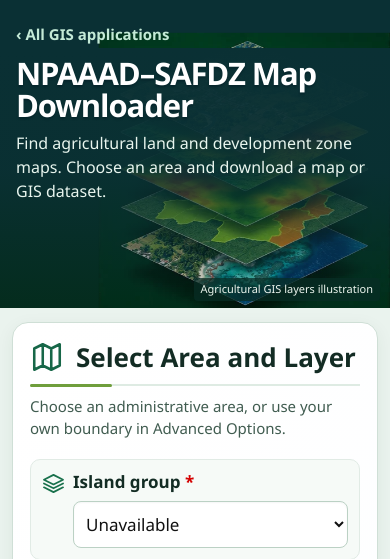
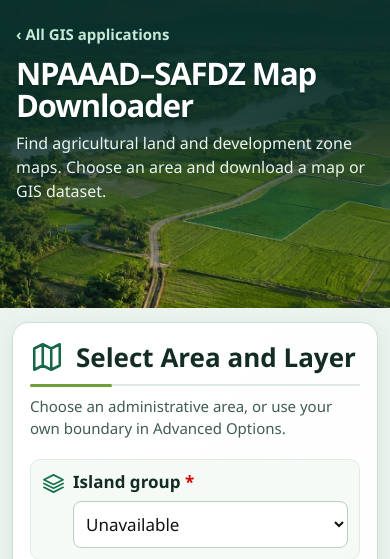
Before and after one commit to warren3398/NPAAAD-SAFDZ-Map-Downloader, a Flask app: page / in a window 390 px wide. Shown: the top 559 px of the page. Run offline with Flask 3, Linux system fonts and the light colour scheme.

Commit message:
Replace downloader banner with an uncaptioned aerial landscape

```diff
--- a/templates/index.html
+++ b/templates/index.html
@@ -82,14 +82,14 @@ body::before { content: none; }
 .portal-link { display: inline-block; color: var(--accent); text-decoration: none; font-size: 15px; font-weight: 730; }
 .portal-link:hover { text-decoration: underline; }
 .portal-link:focus-visible { outline: 2px solid var(--accent); outline-offset: 4px; }
-/* The illustration reaches the banner edges and fades into the title area. */
-.hero-figure { position: absolute; inset: 0 0 0 32%; margin: 0; z-index: 0; pointer-events: none; }
-.hero-figure img { display: block; width: 100%; height: 100%; object-fit: cover; object-position: center 47%; }
-.hero-figure::after { content: ""; position: absolute; inset: 0; background: linear-gradient(90deg, var(--banner), #0a332dd9 19%, #0a332d26 66%, transparent); }
-[data-theme="zoning-workspace"] .hero-figure { left: 38%; background: #042c1d; }
-[data-theme="zoning-workspace"] .hero-figure img { width: min(100%, 360px); margin-left: auto; object-fit: contain; object-position: right center; transform: scale(1.12); transform-origin: right center; mask-image: linear-gradient(90deg, transparent, #000 22%); }
-[data-theme="zoning-workspace"] .hero-figure::after { background: linear-gradient(90deg, var(--banner), #0a303480 37%, transparent 70%); }
-.hero-figure figcaption { position: absolute; z-index: 1; right: 20px; bottom: 12px; padding: 3px 7px; border-radius: 4px; color: #edf6ef; background: #082d25bd; font-size: 12px; }
+/* Full-bleed aerial landscape with a dark edge behind the title. */
+.hero-figure { position: absolute; inset: 0; margin: 0; z-index: 0; pointer-events: none; }
+.hero-figure img { display: block; width: 100%; height: 100%; object-fit: cover; object-position: center 57%; }
+.hero-figure::after {
+  content: ""; position: absolute; inset: 0;
+  background: linear-gradient(90deg, #072d27 0%, #072d27ed 24%, #072d27b3 45%, #072d271a 80%),
+              linear-gradient(0deg, #072d2755, transparent 60%);
+}
 .layout { width: min(100% - 48px, 1260px); padding: 0; margin: 22px auto 28px; gap: 18px; grid-template-columns: minmax(0, 2.25fr) minmax(265px, 1fr); }
 .layout .panel { padding: clamp(17px, 2.5vw, 29px); border: 1px solid #cfdfd6; border-radius: 16px; box-shadow: 0 5px 18px #103a2610; }
 .tool-workspace .section-heading { padding-bottom: 10px; margin-bottom: 9px; border-color: #deebe3; }
@@ -128,11 +128,10 @@ body::before { content: none; }
 @media (max-width: 600px) {
   .tool-hero { align-items: flex-start; padding: 22px 16px 105px; }
   .tool-hero .hero-inner { max-width: 100%; }
-  .hero-figure, [data-theme="zoning-workspace"] .hero-figure { inset: 48px 0 0; }
-  .hero-figure::after, [data-theme="zoning-workspace"] .hero-figure::after {
-    background: linear-gradient(180deg, var(--banner), color-mix(in srgb, var(--banner) 92%, transparent) 48%, transparent 100%);
+  .hero-figure img { object-position: 67% center; }
+  .hero-figure::after {
+    background: linear-gradient(180deg, #072d27f7 8%, #072d27d9 39%, #072d2766 69%, transparent);
   }
-  .hero-figure figcaption { right: 10px; bottom: 7px; font-size: 11px; }
   .layout, .tool-footer { width: calc(100% - 24px); }
   .layout { margin-top: 14px; gap: 13px; }
   .tool-workspace .fields { grid-template-columns: minmax(0, 1fr); }
@@ -148,8 +147,7 @@ body::before { content: none; }
     <p>Find agricultural land and development zone maps. Choose an area and download a map or GIS dataset.</p>
   </div>
   <figure class="hero-figure">
-    <img src="/static/assets/zoning-layers.webp" width="512" height="512" alt="">
-    <figcaption>Agricultural GIS layers illustration</figcaption>
+    <img src="/static/assets/agricultural-landscape.webp" width="2100" height="700" alt="">
   </figure>
 </header>
 <main class="layout">
```
Also changed, not shown: static/assets/agricultural-landscape.webp (added).
